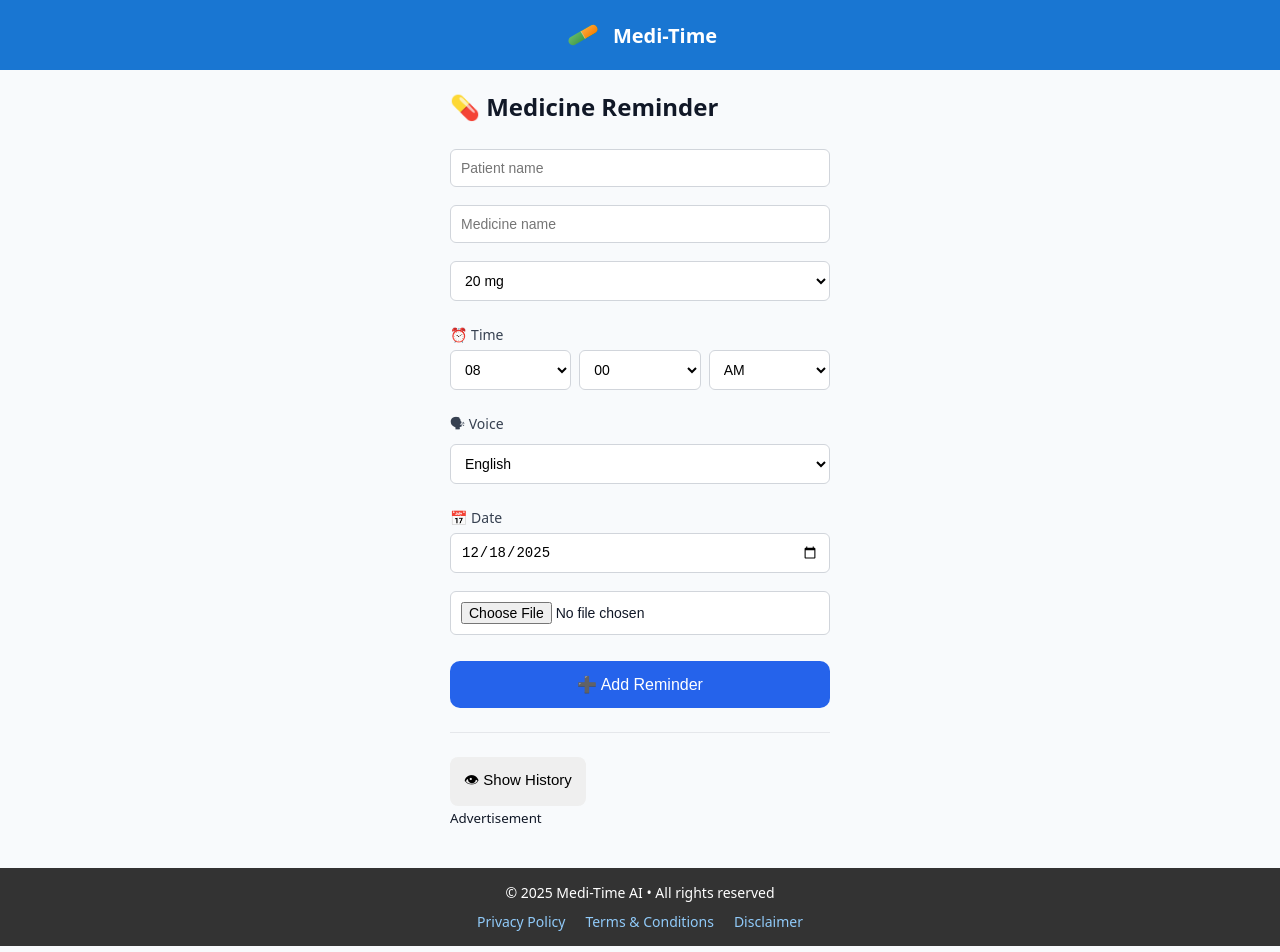
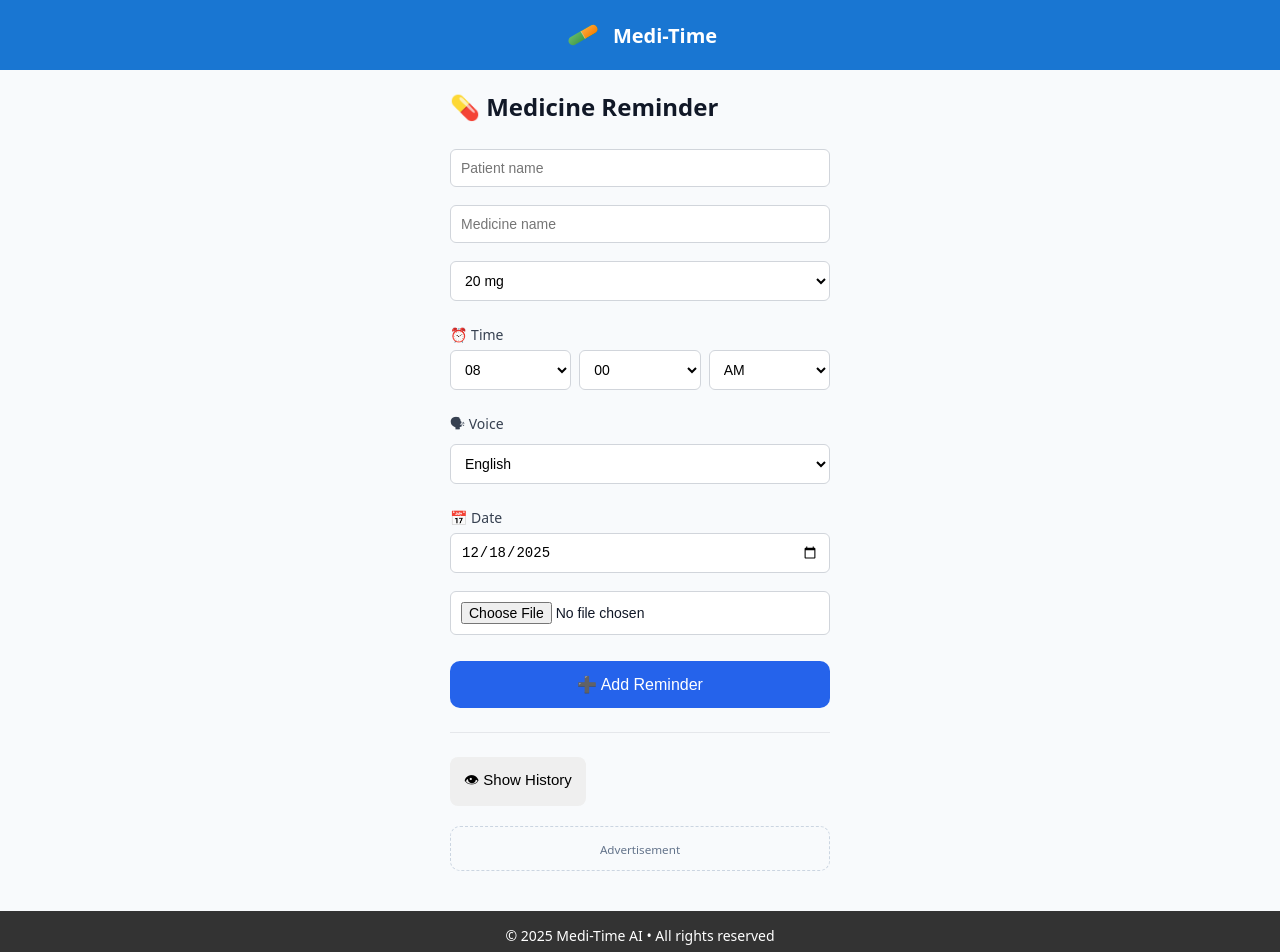
Before and after one commit to vasu-h10/medi-time-ai, a React (Vite) app: page / in a window 1280 px wide. Shown: the top 952 px of the page. Built offline with nearby package versions, Linux system fonts and the light colour scheme.

Commit message:
style: align UI with reminder, history, image placeholder and ads

```diff
--- a/src/styles/mainbody.css
+++ b/src/styles/mainbody.css
@@ -116,6 +116,13 @@
   font-size: 32px;
 }
 
+/* Smaller placeholder for history */
+.image-placeholder.small {
+  width: 60px;
+  height: 60px;
+  font-size: 18px;
+}
+
 /* ===============================
    History section
 ================================ */
@@ -157,10 +164,9 @@
 }
 
 /* ===============================
-   Advertisement container
-   (Hidden when reminder is active)
+   Advertisement (hidden while ringing)
 ================================ */
-.ad-container {
+.ad-box {
   margin-top: 20px;
   padding: 12px;
   border-radius: 10px;
```
